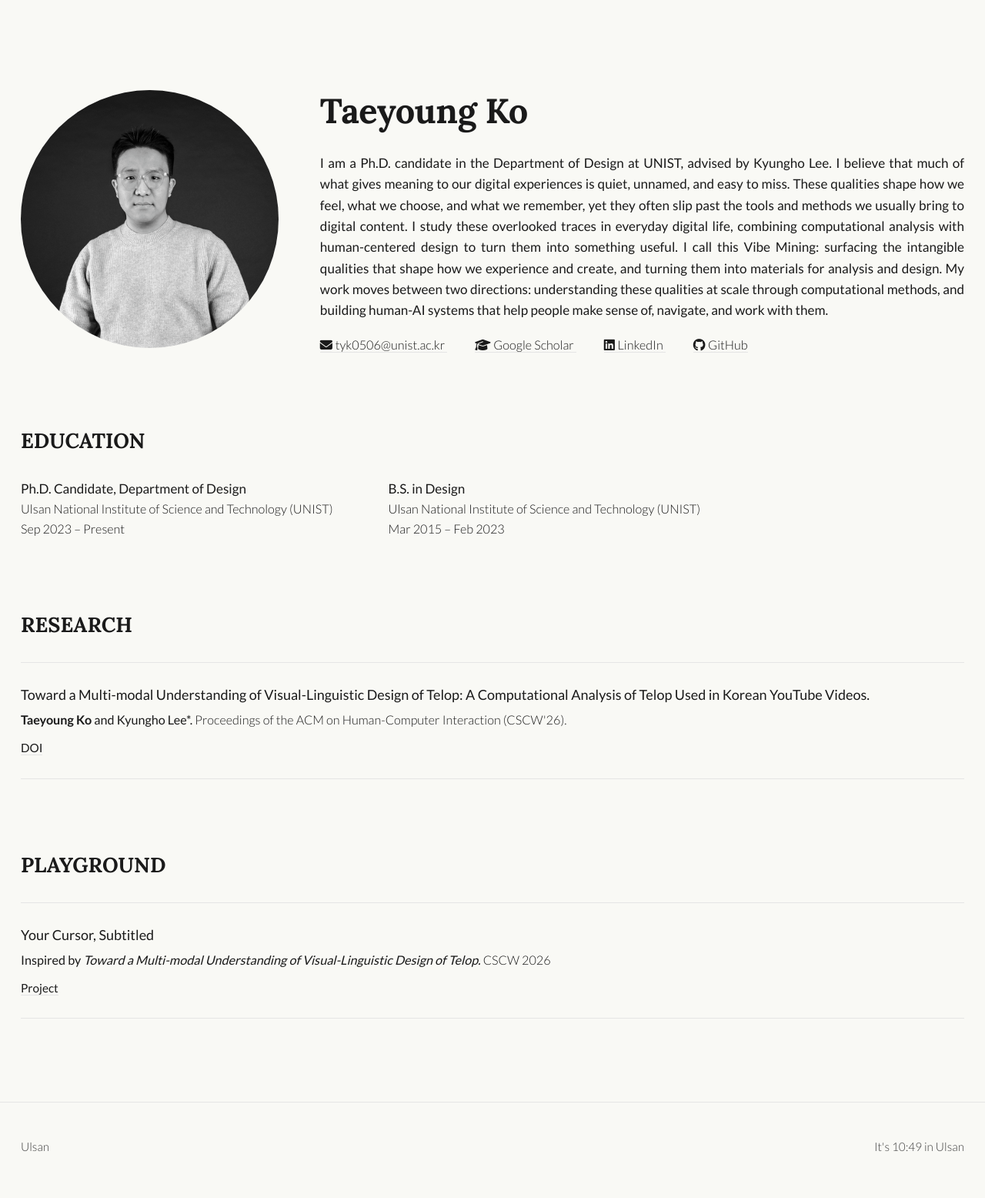
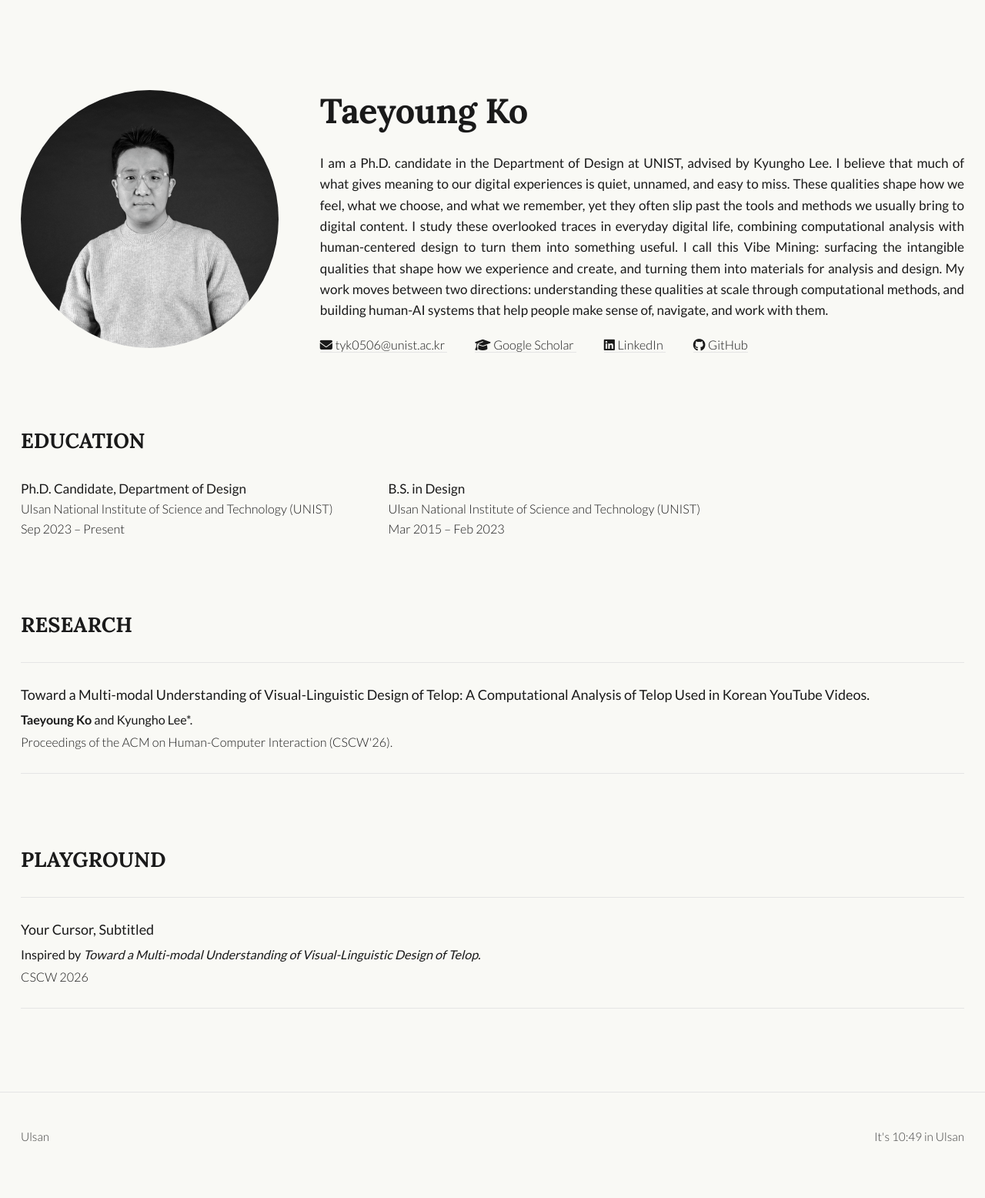
Before and after one commit to taeyoung-ko/taeyoung-ko.github.io, a Jekyll site: the page built from index.md, in a window 1280 px wide. Shown: the whole page at 77% size. Built offline with Jekyll 4.4.1, drawn with Linux system fonts in a browser that asks for light colours.

Commit message:
Simplify publication entries to title/authors/venue, drop link row Co-Authored-By: Claude Sonnet 5 <noreply@anthropic.com>

```diff
--- a/assets/css/style.css
+++ b/assets/css/style.css
@@ -154,25 +154,17 @@ a:hover { border-bottom-color: var(--fg); }
   border-bottom-color: var(--fg);
 }
 
-.pub-meta {
+.pub-authors {
   font-weight: 400;
   font-size: 0.9rem;
-  margin: 0 0 0.6rem;
+  margin: 0 0 0.15rem;
 }
 
-.pub-meta strong { font-weight: 700; }
+.pub-authors strong { font-weight: 700; }
 
 .pub-venue {
   font-weight: 300;
-}
-
-.pub-links {
-  font-size: 0.85rem;
-}
-
-.pub-links a {
-  font-weight: 500;
-  margin-right: 1.25rem;
+  font-size: 0.9rem;
 }
 
 /* ---------- Footer ---------- */
--- a/index.md
+++ b/index.md
@@ -51,8 +51,8 @@ title: Taeyoung Ko
 
 <div class="pub">
   <div class="pub-title"><a href="https://doi.org/10.1145/3817018" target="_blank">Toward a Multi-modal Understanding of Visual-Linguistic Design of Telop: A Computational Analysis of Telop Used in Korean YouTube Videos.</a></div>
-  <div class="pub-meta"><strong>Taeyoung Ko</strong> and Kyungho Lee*. <span class="pub-venue">Proceedings of the ACM on Human-Computer Interaction (CSCW'26).</span></div>
-  <div class="pub-links"><a href="https://doi.org/10.1145/3817018" target="_blank">DOI</a></div>
+  <div class="pub-authors"><strong>Taeyoung Ko</strong> and Kyungho Lee*.</div>
+  <div class="pub-venue">Proceedings of the ACM on Human-Computer Interaction (CSCW'26).</div>
 </div>
 
 ---
@@ -63,8 +63,8 @@ title: Taeyoung Ko
 
 <div class="pub">
   <div class="pub-title"><a href="{{ '/playground/1/' | relative_url }}">Your Cursor, Subtitled</a></div>
-  <div class="pub-meta">Inspired by <em>Toward a Multi-modal Understanding of Visual-Linguistic Design of Telop.</em> <span class="pub-venue">CSCW 2026</span></div>
-  <div class="pub-links"><a href="{{ '/playground/1/' | relative_url }}">Project</a></div>
+  <div class="pub-authors">Inspired by <em>Toward a Multi-modal Understanding of Visual-Linguistic Design of Telop.</em></div>
+  <div class="pub-venue">CSCW 2026</div>
 </div>
 
 ---
```
